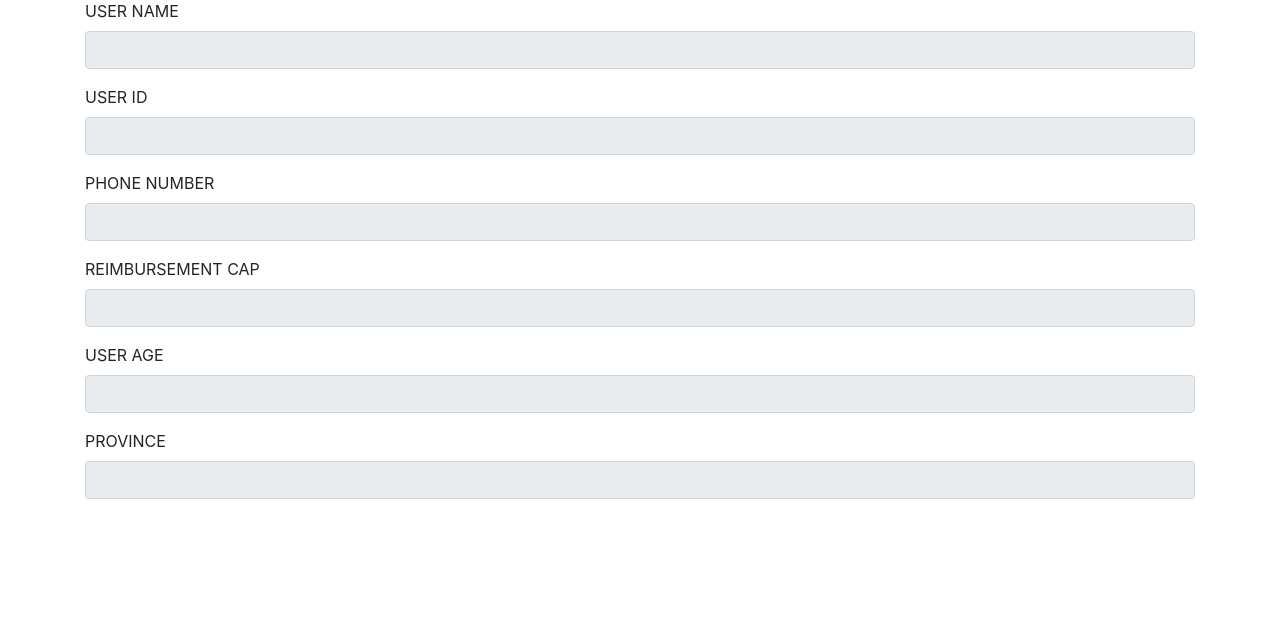
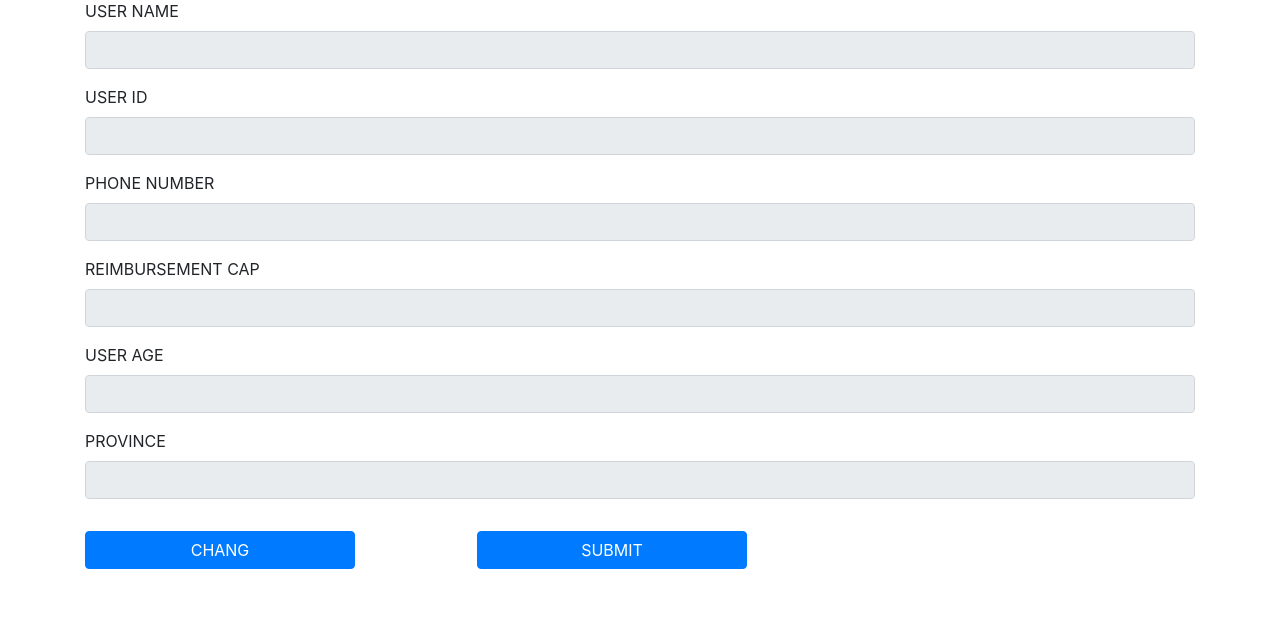
Before and after one commit to UNGGUY/BXXT, a Django app: template customer/templates/customer/account.html in a window 1280 px wide. Shown: the part 109-740 px from the top of the page. Run offline with Django 3.2, Linux system fonts and the light colour scheme; the template is opened without the code that fills it, so the values that code supplies are empty; some libraries are stand-ins or nearby versions.

Commit message:
11.22 9:09

```diff
--- a/BXXT/urls.py
+++ b/BXXT/urls.py
@@ -18,5 +18,5 @@ from django.urls import include, path
 
 urlpatterns = [
     path('admin/', admin.site.urls),
-    path('bxxt/',include('customer.urls'))
+    path('bxxt/customer/',include('customer.urls'))
 ]
--- a/customer/templates/customer/account.html
+++ b/customer/templates/customer/account.html
@@ -63,6 +63,14 @@
                 <label for="province">PROVINCE</label>
                 <input type="email" class="form-control" id="province" placeholder="{{User.address}}" readonly>
             </div>
+            <div class="form-row" style="margin-top: 2rem;">
+                <div class="col-md-3" >
+                    <button type="submit" class="btn btn-primary btn-block">CHANG</button>
+                </div>
+                <div class="col-md-3" style="margin-left: 10%;">
+                    <button type="submit" class="btn btn-primary btn-block">SUBMIT</button>
+                </div>
+            </div>
         </form>
     </div>
     <script src="{% static 'jquery/jquery-3.5.1.min.js' %}"></script>
```
